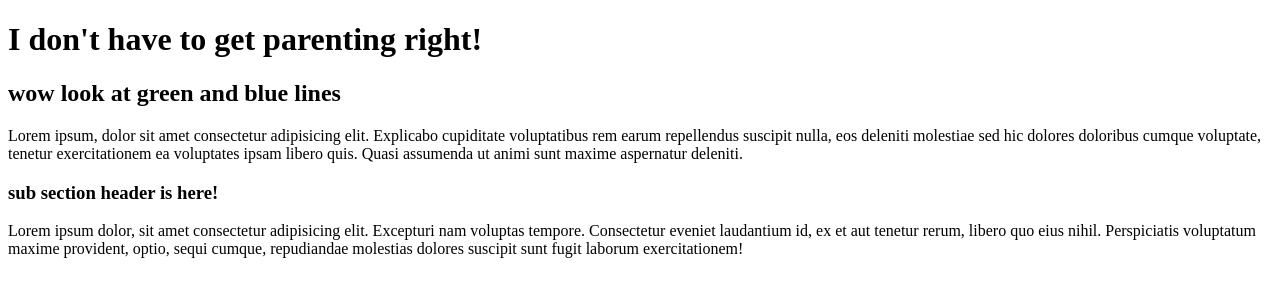
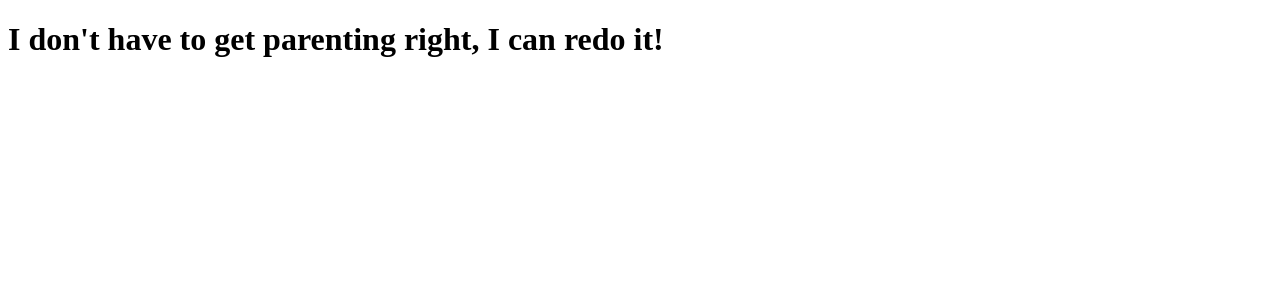
Before and after one commit to kimmark4/my-first-git-bb, a plain HTML site: page index.html in a window 1280 px wide. Drawn offline with Linux system fonts and the light colour scheme.

Commit message:
reverted back to first commit

```diff
--- a/index.html
+++ b/index.html
@@ -5,18 +5,10 @@
     <meta http-equiv="X-UA-Compatible" content="IE=edge">
     <meta name="viewport" content="width=device-width, initial-scale=1.0">
     <title>Git bb</title>
-    <link rel="stylesheet" href="./style.css">
 </head>
 <body>
 
-    <h1>I don't have to get parenting right!</h1>
-    <h2>wow look at green and blue lines </h2>
-
-    <p>Lorem ipsum, dolor sit amet consectetur adipisicing elit. Explicabo cupiditate voluptatibus rem earum repellendus suscipit nulla, eos deleniti molestiae sed hic dolores doloribus cumque voluptate, tenetur exercitationem ea voluptates ipsam libero quis. Quasi assumenda ut animi sunt maxime aspernatur deleniti.</p>
-
-    <h3>sub section header is here!</h3>
-
-    <p>Lorem ipsum dolor, sit amet consectetur adipisicing elit. Excepturi nam voluptas tempore. Consectetur eveniet laudantium id, ex et aut tenetur rerum, libero quo eius nihil. Perspiciatis voluptatum maxime provident, optio, sequi cumque, repudiandae molestias dolores suscipit sunt fugit laborum exercitationem!</p>
+    <h1>I don't have to get parenting right, I can redo it!</h1>
 
 </body>
 </html>
```
